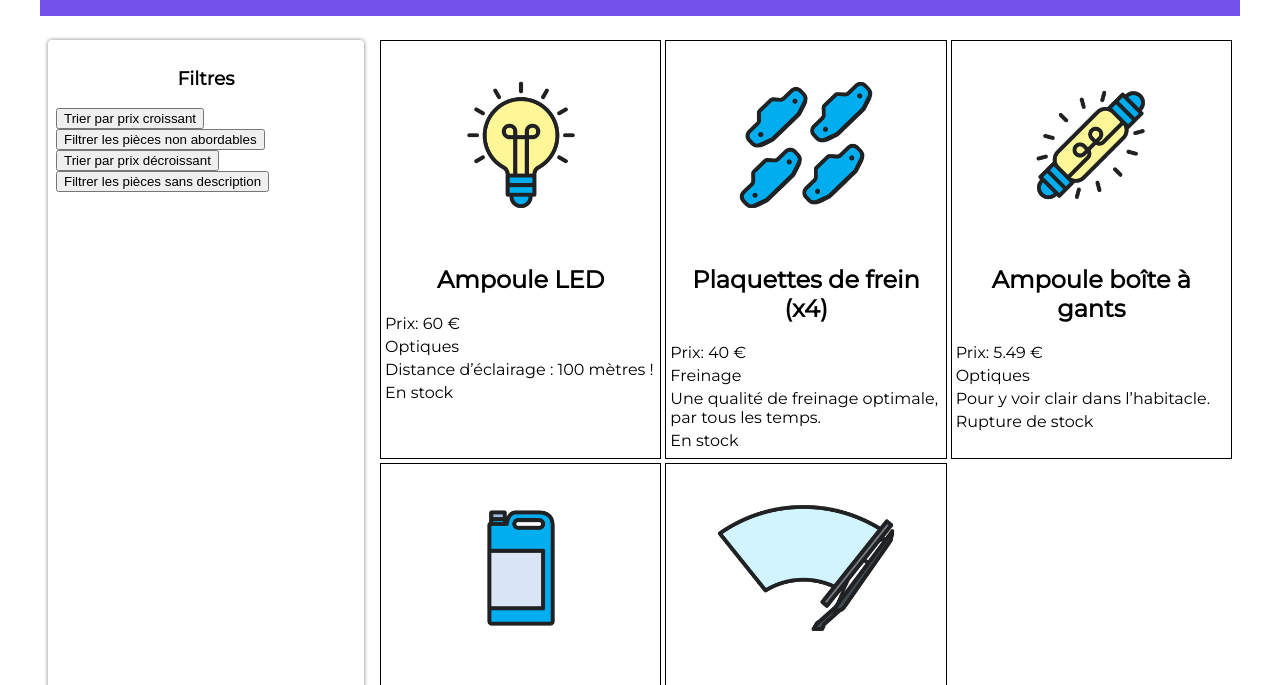
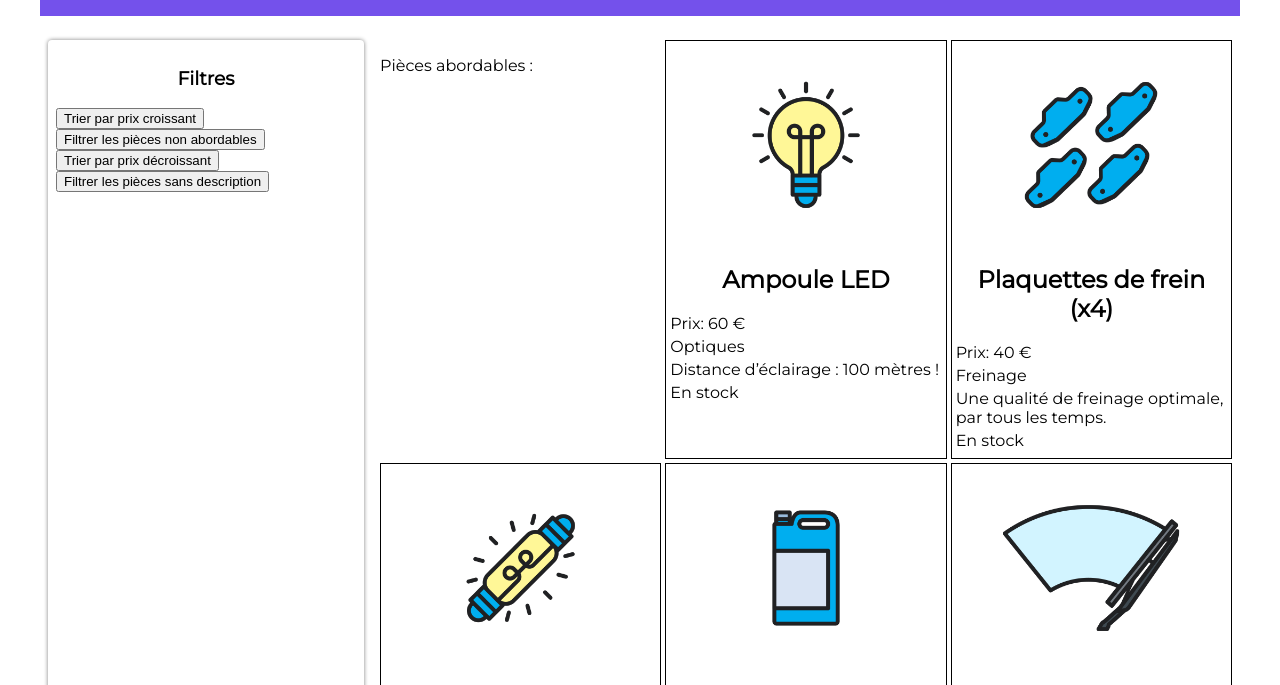
Before and after one commit to MaxMasse31/js-learning, a website: page index.html in a window 1280 px wide. Shown: the part 98-783 px from the top of the page. Drawn offline with Linux system fonts and the light colour scheme.

Commit message:
ajout du div class abordable

```diff
--- a/index.html
+++ b/index.html
@@ -26,6 +26,10 @@
 
 			<!-- Fiches produits -->
 			<section class="fiches">
+				<!-- Code ajouté -->
+				<div class="abordables">
+					<p>Pièces abordables :</p>
+				</div>
 			</section>
 		</main>
 	</body>
```
